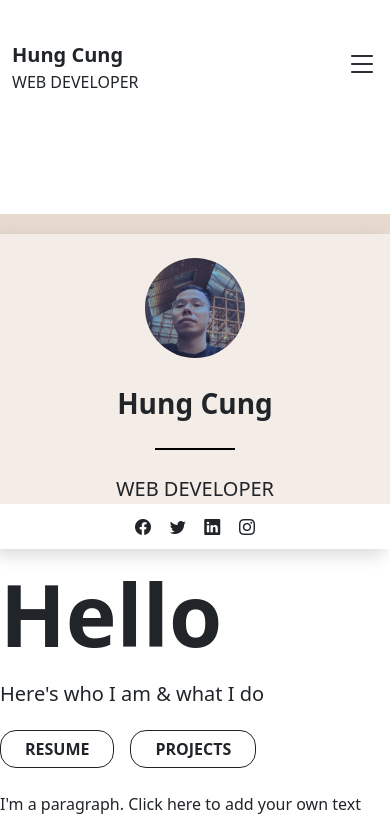
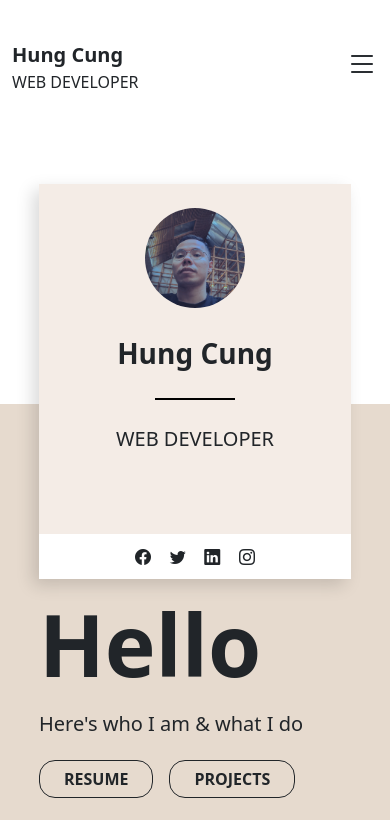
Before and after one commit to chimung/cv-website, an Angular app: page /about-me in a window 390 px wide. Shown: the top 820 px of the page. Built offline with nearby package versions, Linux system fonts and the light colour scheme.

Commit message:
Update responsive aboutme

```diff
--- a/src/app/pages/about-me/about-me.component.scss
+++ b/src/app/pages/about-me/about-me.component.scss
@@ -5,16 +5,16 @@ $cover-clr: #f4ece6;
 
 .bg-cover {
   display: flex;
-
-  height: 200px;
   flex-flow: column;
+  height: 900px;
 
   &__leading {
-    flex: 0 0 40%;
+    flex: 0 0 30%;
+    background-color: white;
   }
 
   &__trailing {
-    flex: 1 1 40%;
+    flex: 1 1 auto;
     background-color: #e6dace;
   }
 
@@ -24,13 +24,13 @@ $cover-clr: #f4ece6;
     flex-flow: row;
 
     &__leading {
-      height: $height-inner;
       background-color: #e6dace;
-      flex: 0 0 40%;
+      flex: 0 0 30%;
     }
 
     &__trailing {
       flex: 1 1 auto;
+      background-color: white;
     }
   }
 
@@ -38,9 +38,9 @@ $cover-clr: #f4ece6;
 
 
 .content {
-  $width-container: 100vw;
-  $height-container: 395px;
-  $top-pos-container: 100px;
+  $width-container: 80vw;
+  $height-container: auto;
+  $top-pos-container: 50px;
 
   position: absolute;
 
@@ -59,9 +59,9 @@ $cover-clr: #f4ece6;
   flex-flow: column;
 
   @include media-breakpoint-up(sm) {
-    $width-container: 380px;
+    $width-container: 60vw;
     $height-container: auto;
-    $top-pos-container: 200px;
+    $top-pos-container: 100px;
 
     @include style-content;
     flex-flow: column;
@@ -91,18 +91,16 @@ $cover-clr: #f4ece6;
   background-color: $cover-clr;
   display: flex;
   flex-flow: column;
-  height: 100%;
 
   &__body {
     display: flex;
     flex-flow: column;
     align-items: center;
-    flex: 1 0 auto;
+    height: 350px;
   }
 
   &__social {
-    flex: 0 0 45px;
-    width: 100%;
+    height: 45px;
     background-color: white;
   }
 }
```
